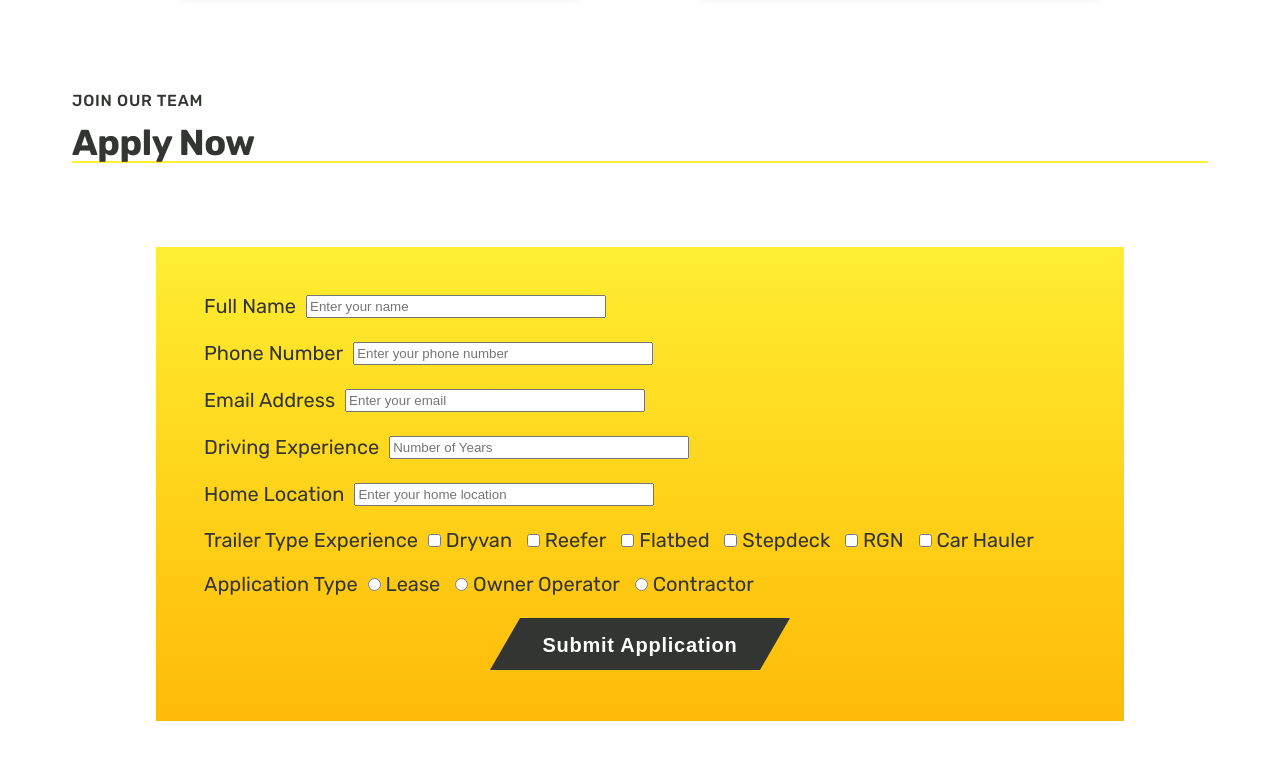
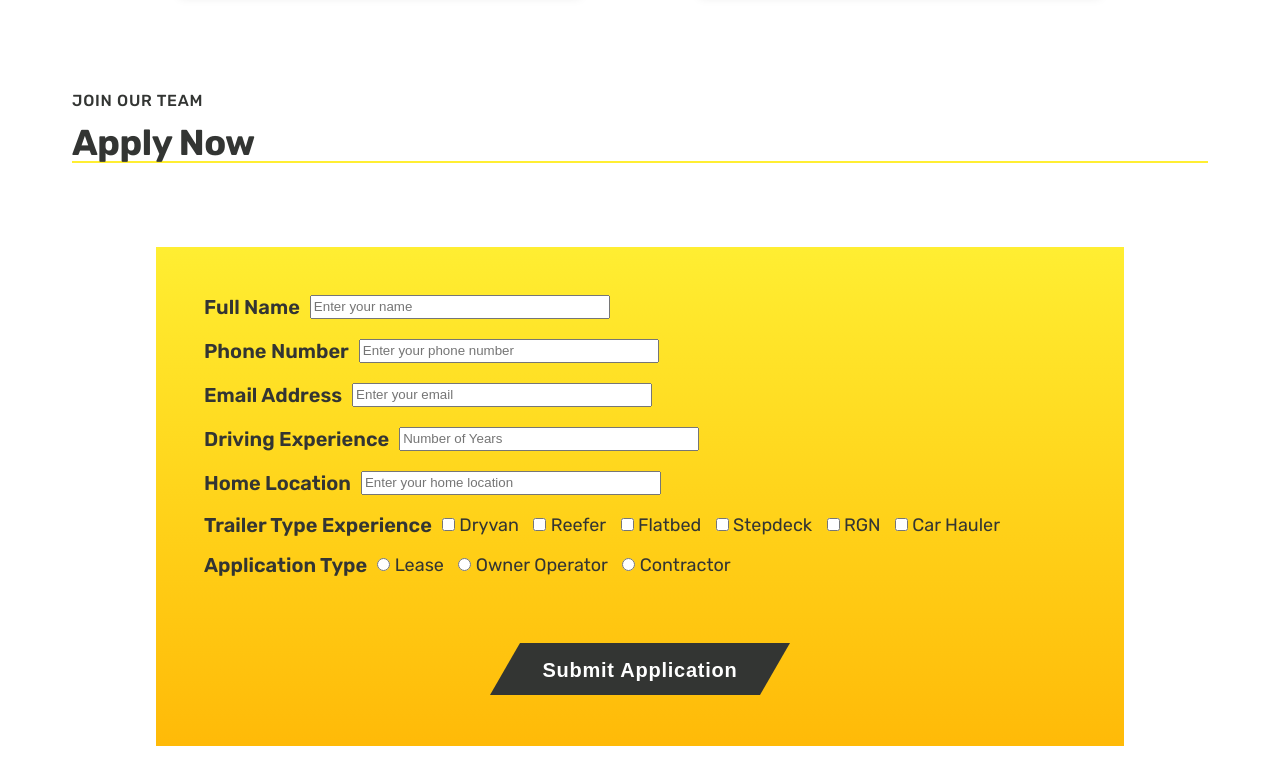
Before and after one commit to Domizze/Stratan-website, a plain HTML site: page index.html in a window 1280 px wide. Shown: the part 5955-6739 px from the top of the page. Drawn offline with nearby package versions, Linux system fonts and the light colour scheme.

Commit message:
made submit button a butto instead of link and some finishing touoches

```diff
--- a/index.html
+++ b/index.html
@@ -488,7 +488,9 @@
           <form id="application-form">
             <div class="form-grid">
               <div class="form-group">
-                <label for="name">Full Name</label>
+                <label for="name"
+                  ><span class="form-label-span">Full Name</span></label
+                >
                 <input
                   class="form-text-input"
                   type="text"
@@ -499,7 +501,9 @@
                 />
               </div>
               <div class="form-group">
-                <label for="phone">Phone Number</label>
+                <label for="phone"
+                  ><span class="form-label-span">Phone Number</span></label
+                >
                 <input
                   class="form-text-input"
                   type="tel"
@@ -510,7 +514,10 @@
                 />
               </div>
               <div class="form-group">
-                <label for="email">Email Address</label>
+                <label for="email">
+                  <span class="form-label-span">
+                    Email Address</label>
+                  </span>
                 <input
                   class="form-text-input"
                   type="email"
@@ -521,7 +528,11 @@
                 />
               </div>
               <div class="form-group">
-                <label for="experience">Driving Experience</label>
+                <label for="experience">
+                  <span class="form-label-span">
+                    Driving Experience
+                  </span>
+                </label>
                 <input
                   class="form-text-input"
                   type="number"
@@ -532,7 +543,11 @@
                 />
               </div>
               <div class="form-group">
-                <label for="location">Home Location</label>
+                <label for="location">
+                  <span class="form-label-span">
+                    Home Location
+                  </span>
+                </label>
                 <input
                   class="form-text-input"
                   type="text"
@@ -543,7 +558,10 @@
                 />
               </div>
               <div class="form-group">
-                <label>Trailer Type Experience</label>
+                <label><span class="form-label-span">
+                  Trailer Type Experience
+                </span>
+                </label>
                 <div class="checkbox-group">
                   <label for="dryvan"
                     ><input
@@ -602,7 +620,10 @@
                 </div>
               </div>
               <div class="form-group">
-                <label>Application Type</label>
+                <label><span class="form-label-span">
+                  Application Type
+                </span>
+                </label>
                 <div class="radio-group">
                   <label for="lease"
                     ><input
--- a/styles.css
+++ b/styles.css
@@ -586,7 +586,7 @@ body {
 .form-grid {
   display: grid;
   /* grid-template-columns: repeat(2, 1fr); */
-  gap: 2.4rem;
+  gap: 2rem;
 
   background-image: linear-gradient(
     to bottom,
@@ -609,7 +609,7 @@ body {
 .form-group {
   display: flex;
   align-items: center;
-  font-size: 2rem;
+  font-size: 1.8rem;
 }
 
 .form-group label {
@@ -618,6 +618,7 @@ body {
 .form-text-input {
   padding: 0.2rem;
   width: 30rem;
+  height: 2.4rem;
 }
 .btn-flex {
   display: flex;
@@ -641,10 +642,17 @@ body {
   clip-path: polygon(30px 0, 300px 0, 270px 52px, 0 52px);
   cursor: pointer;
   border: none;
+
+  margin-top: 4.8rem;
 }
 .btn--submit:hover {
   box-shadow: inset 20em 0 0 0 #ffd100;
   color: #333533;
+}
+
+.form-label-span {
+  font-size: 2rem;
+  font-weight: 600;
 }
 
 /***********************************************************************/
```
